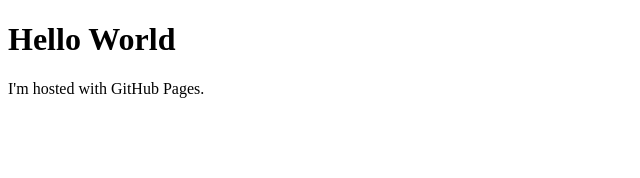
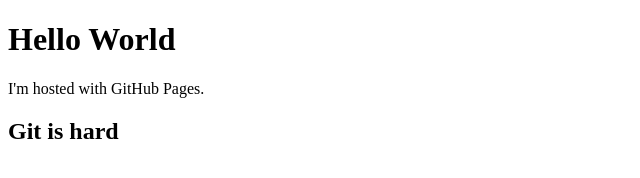
Before and after one commit to Edwinnieves87/Edwinnieves87.github.io, a plain HTML site: page index.html in a window 1280 px wide. Shown: the whole page, without its empty margins (0-640 px from the left). Drawn offline with Linux system fonts and the light colour scheme.

Commit message:
git command

```diff
--- a/index.html
+++ b/index.html
@@ -1,6 +1,9 @@
 <!DOCTYPE html>
+<html>
 <body>
 <h1>Hello World</h1>
 <p>I'm hosted with GitHub Pages.</p>
+<h2> Git is hard</h2>
+
 </body>
 </html>
```
